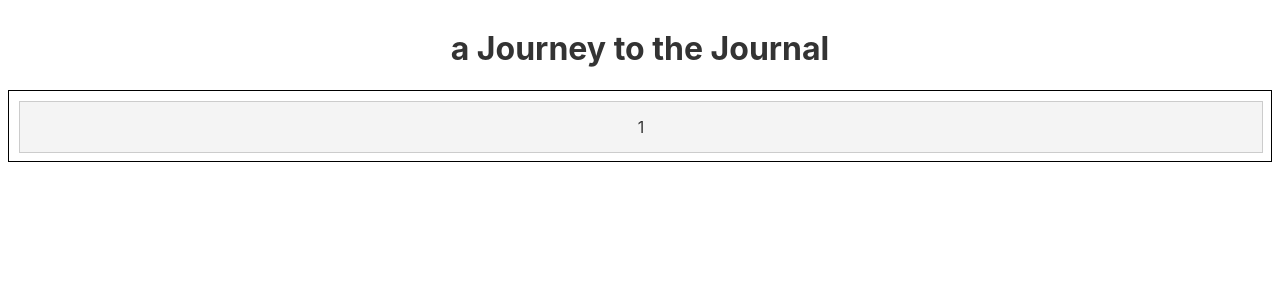
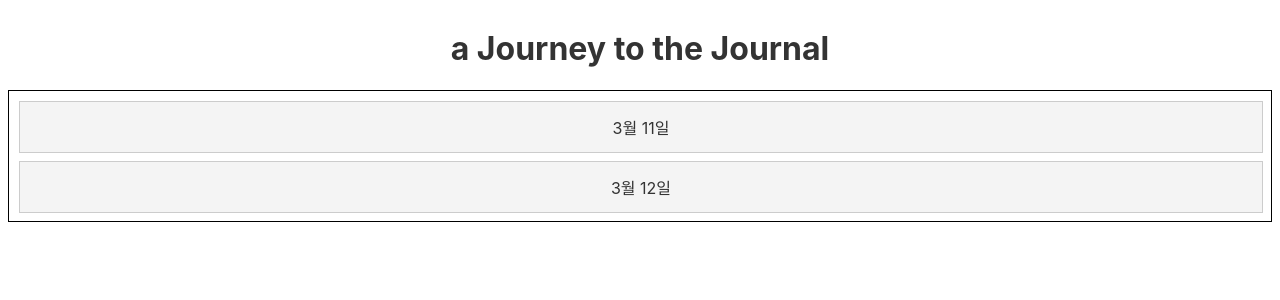
Before and after one commit to DennisYoon/super-smooth-popup-button, a Svelte app: page / in a window 1280 px wide. Shown: the top 300 px of the page. Built offline with nearby package versions, Linux system fonts and the light colour scheme.

Commit message:
dates prop 추가요~

```diff
--- a/src/App.svelte
+++ b/src/App.svelte
@@ -5,7 +5,7 @@
 <main>
   <!-- <Background /> -->
   <h1>a Journey to the Journal</h1>
-  <JournalList></JournalList>
+  <JournalList dates={["3월 11일", "3월 12일"]}></JournalList>
 </main>
 
 <style lang="scss">
--- a/src/components/JournalList/JournalList.svelte
+++ b/src/components/JournalList/JournalList.svelte
@@ -1,10 +1,13 @@
 <script lang="ts">
   import PopupButton from "../PopupButton/PopupButton.svelte";
+
+  //props
+  export let dates: string[];
 </script>
 
 <main>
   <div id="date">
-    {#each Array(1).fill(1).map((v, i) => v + i) as i}
+    {#each dates as date}
       <PopupButton
         originalWidth="auto"
         originalHeight="50px"
@@ -13,13 +16,10 @@
         className="JournalList"
       >
         <div slot="before">
-          {i}
+          {date}
         </div>
         <div slot="after">
-          <h2>
-            DO You Hear the people sing?
-          </h2>
-          <button>hello world</button>
+          이것은 {date}의 일기입니다
         </div>
       </PopupButton>
     {/each}
```
